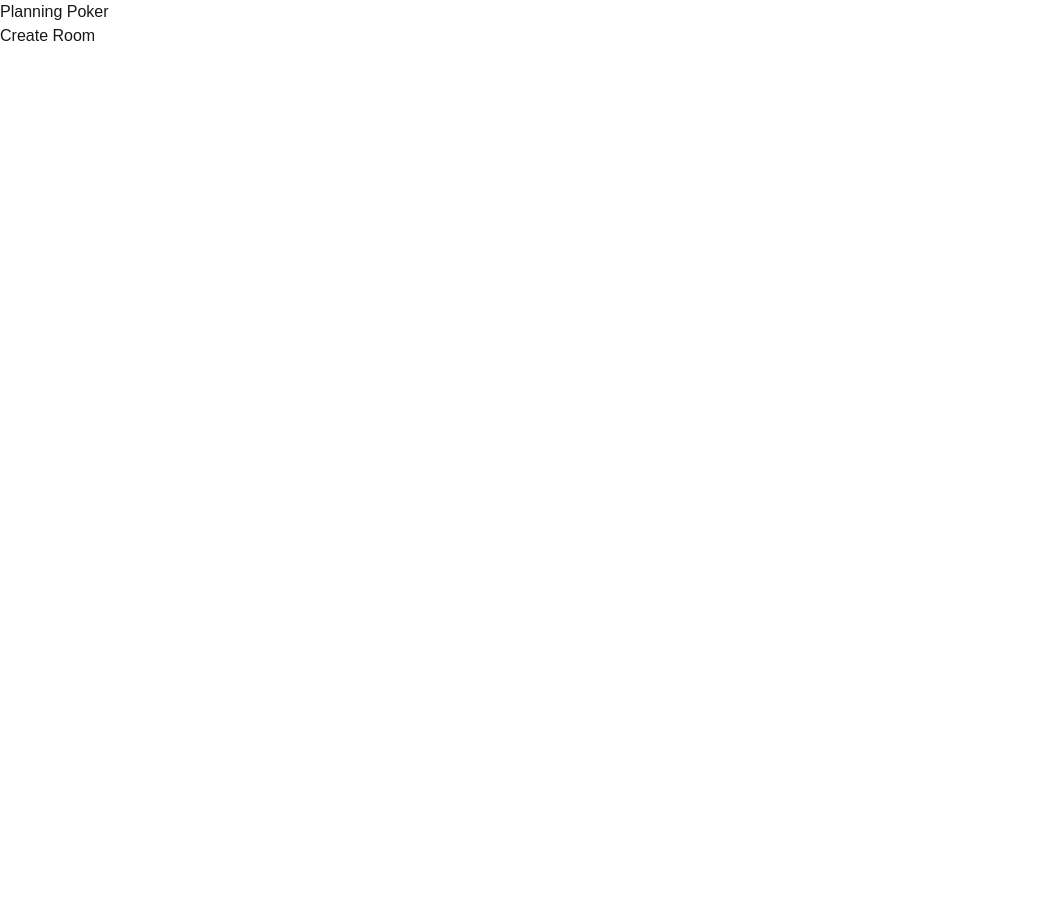
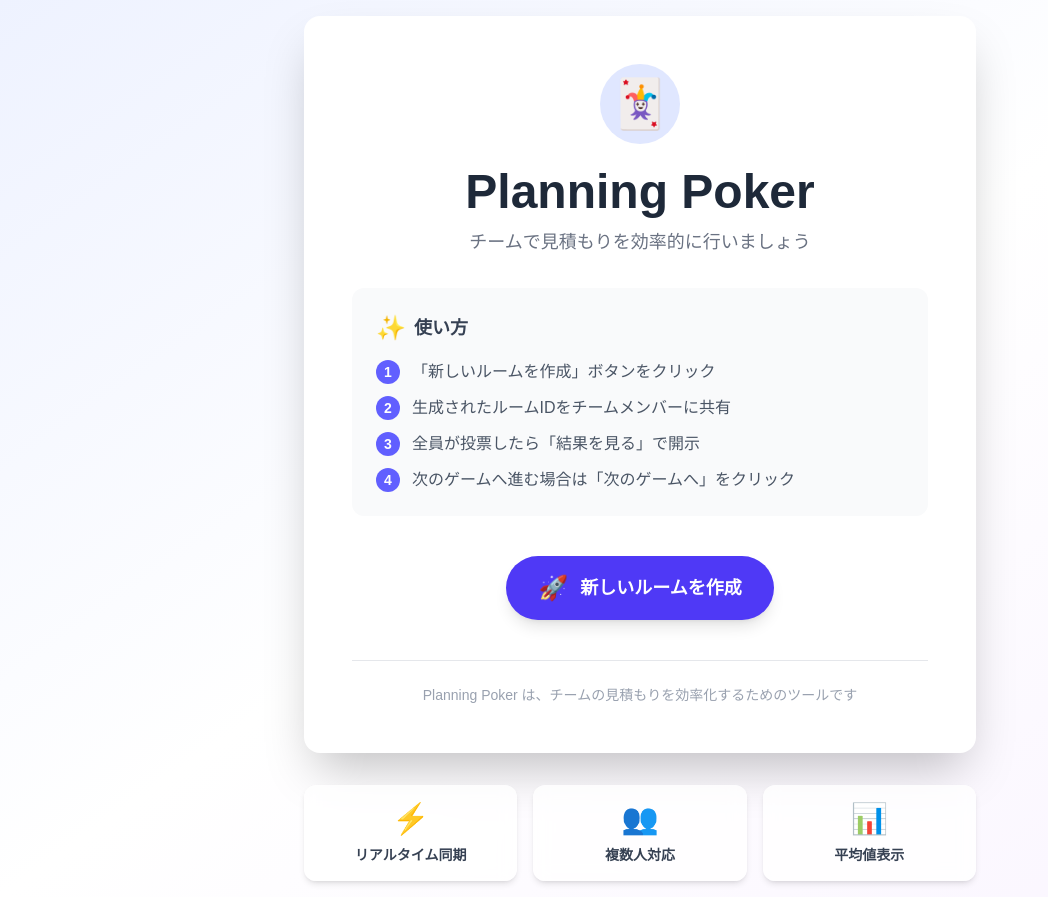
Before and after one commit to f96u/planning-poker, a Next.js app: page / in a window 1280 px wide. Shown: the whole page, without its empty margins (0-1048 px from the left). Before the commit the page ends 800 px from the top, so only its background shows below. Built offline with nearby package versions, Linux system fonts and the light colour scheme.

Commit message:
change: UIを変更

```diff
--- a/src/app/page.tsx
+++ b/src/app/page.tsx
@@ -1,11 +1,16 @@
 'use client';
+import { useState } from 'react';
 import { ref, push, serverTimestamp, set } from "firebase/database";
 import { db } from "@/lib/firebase";
 import { useRouter } from "next/navigation";
 
 export default function Home() {
   const router = useRouter();
+  const [isCreating, setIsCreating] = useState(false);
+
   const createRoom = async () => {
+    setIsCreating(true);
+    try {
       const newRoomRef = push(ref(db, 'rooms'))
       await set(newRoomRef, {
         createdAt: serverTimestamp(),
@@ -15,12 +20,105 @@ export default function Home() {
 
       const roomId = newRoomRef.key;
       router.push(`/room/${roomId}`);
+    } catch (error) {
+      console.error('Failed to create room:', error);
+      setIsCreating(false);
+    }
   }
 
   return (
-    <div>
-      <h1>Planning Poker</h1>
-      <button onClick={createRoom}>Create Room</button>
+    <div className="min-h-screen bg-gradient-to-br from-indigo-50 via-white to-purple-50 flex items-center justify-center p-4">
+      <div className="max-w-2xl w-full">
+        {/* メインコンテンツ */}
+        <div className="bg-white rounded-2xl shadow-2xl p-8 sm:p-12 text-center">
+          {/* アイコン・タイトル */}
+          <div className="mb-8">
+            <div className="inline-flex items-center justify-center w-20 h-20 bg-indigo-100 rounded-full mb-6">
+              <span className="text-5xl">🃏</span>
+            </div>
+            <h1 className="text-4xl sm:text-5xl font-extrabold text-gray-800 mb-3">
+              Planning Poker
+            </h1>
+            <p className="text-gray-500 text-lg">
+              チームで見積もりを効率的に行いましょう
+            </p>
+          </div>
+
+          {/* 説明 */}
+          <div className="mb-10 text-left bg-gray-50 rounded-xl p-6 space-y-4">
+            <h2 className="font-bold text-gray-700 text-lg mb-4 flex items-center gap-2">
+              <span className="text-2xl">✨</span>
+              使い方
+            </h2>
+            <div className="space-y-3 text-gray-600">
+              <div className="flex items-start gap-3">
+                <span className="flex-shrink-0 w-6 h-6 bg-indigo-500 text-white rounded-full flex items-center justify-center text-sm font-bold">1</span>
+                <p>「新しいルームを作成」ボタンをクリック</p>
+              </div>
+              <div className="flex items-start gap-3">
+                <span className="flex-shrink-0 w-6 h-6 bg-indigo-500 text-white rounded-full flex items-center justify-center text-sm font-bold">2</span>
+                <p>生成されたルームIDをチームメンバーに共有</p>
+              </div>
+              <div className="flex items-start gap-3">
+                <span className="flex-shrink-0 w-6 h-6 bg-indigo-500 text-white rounded-full flex items-center justify-center text-sm font-bold">3</span>
+                <p>全員が投票したら「結果を見る」で開示</p>
+              </div>
+              <div className="flex items-start gap-3">
+                <span className="flex-shrink-0 w-6 h-6 bg-indigo-500 text-white rounded-full flex items-center justify-center text-sm font-bold">4</span>
+                <p>次のゲームへ進む場合は「次のゲームへ」をクリック</p>
+              </div>
+            </div>
+          </div>
+
+          {/* 作成ボタン */}
+          <button
+            onClick={createRoom}
+            disabled={isCreating}
+            className={`
+              w-full sm:w-auto px-8 py-4 bg-indigo-600 hover:bg-indigo-700
+              text-white font-bold text-lg rounded-full shadow-lg
+              transition-all duration-200 transform hover:scale-105 active:scale-95
+              disabled:opacity-50 disabled:cursor-not-allowed disabled:transform-none
+              flex items-center justify-center gap-3 mx-auto
+            `}
+          >
+            {isCreating ? (
+              <>
+                <div className="animate-spin rounded-full h-5 w-5 border-t-2 border-b-2 border-white"></div>
+                <span>作成中...</span>
+              </>
+            ) : (
+              <>
+                <span className="text-2xl">🚀</span>
+                <span>新しいルームを作成</span>
+              </>
+            )}
+          </button>
+
+          {/* フッター情報 */}
+          <div className="mt-10 pt-6 border-t border-gray-200">
+            <p className="text-sm text-gray-400">
+              Planning Poker は、チームの見積もりを効率化するためのツールです
+            </p>
+          </div>
+        </div>
+
+        {/* 特徴 */}
+        <div className="mt-8 grid grid-cols-1 sm:grid-cols-3 gap-4">
+          <div className="bg-white/80 backdrop-blur-sm rounded-xl p-4 text-center shadow-md">
+            <div className="text-3xl mb-2">⚡</div>
+            <p className="text-sm font-semibold text-gray-700">リアルタイム同期</p>
+          </div>
+          <div className="bg-white/80 backdrop-blur-sm rounded-xl p-4 text-center shadow-md">
+            <div className="text-3xl mb-2">👥</div>
+            <p className="text-sm font-semibold text-gray-700">複数人対応</p>
+          </div>
+          <div className="bg-white/80 backdrop-blur-sm rounded-xl p-4 text-center shadow-md">
+            <div className="text-3xl mb-2">📊</div>
+            <p className="text-sm font-semibold text-gray-700">平均値表示</p>
+          </div>
+        </div>
+      </div>
     </div>
   );
 }
--- a/src/app/room/[id]/page.tsx
+++ b/src/app/room/[id]/page.tsx
@@ -97,123 +97,155 @@ export default function RoomPage() {
   const revealed = roomData?.status === 'revealed';
 
   const validVotes = usersList
-    .map(([_, user]) => user.vote)
+    .map(([, user]) => user.vote)
     .filter(vote => typeof vote === 'number') as number[];
   const average = validVotes.length > 0
     ? (validVotes.reduce((sum, vote) => sum + vote, 0) / validVotes.length).toFixed(1)
     : null;
 
   return (
-    <div className="min-h-screen bg-gray-100 p-8">
+    <div className="min-h-screen bg-gradient-to-br from-indigo-50 via-white to-purple-50">
       {roomData ?
         <>
           {/* ヘッダー & 管理パネル */}
-          <header className="bg-white shadow p-4 flex flex-col sm:flex-row justify-between items-center sticky top-0 z-10">
+          <header className="bg-white/80 backdrop-blur-md shadow-lg sticky top-0 z-20 border-b border-gray-200">
+            <div className="max-w-7xl mx-auto px-4 sm:px-6 lg:px-8">
+              <div className="flex flex-col sm:flex-row justify-between items-center py-4 gap-4">
+                <div className="flex items-center gap-3">
+                  <div className="inline-flex items-center justify-center w-10 h-10 bg-indigo-100 rounded-full">
+                    <span className="text-2xl">🃏</span>
+                  </div>
                   <div>
-              <h1 className="text-xl font-bold text-gray-700 flex items-center gap-2">
-                🃏 Room: <span className="font-mono bg-gray-100 px-2 rounded text-sm">{roomId}</span>
-              </h1>
+                    <h1 className="text-lg font-bold text-gray-800">Planning Poker</h1>
+                    <p className="text-xs text-gray-500 font-mono">Room: {roomId}</p>
+                  </div>
                 </div>
 
                 {/* アクションボタン */}
-            <div className="flex gap-3 mt-4 sm:mt-0">
+                <div className="flex gap-3">
                   {!revealed ? (
                     <button
                       onClick={revealCards}
-                  className="bg-indigo-600 hover:bg-indigo-700 text-white font-bold py-2 px-6 rounded-full shadow transition-all active:scale-95"
+                      className="bg-indigo-600 hover:bg-indigo-700 text-white font-bold py-2.5 px-6 rounded-full shadow-lg transition-all duration-200 transform hover:scale-105 active:scale-95 flex items-center gap-2"
                     >
-                  結果を見る (Open)
+                      <span>👁️</span>
+                      <span>結果を見る</span>
                     </button>
                   ) : (
                     <button
                       onClick={resetTable}
-                  className="bg-gray-600 hover:bg-gray-700 text-white font-bold py-2 px-6 rounded-full shadow transition-all active:scale-95 flex items-center gap-2"
+                      className="bg-gray-600 hover:bg-gray-700 text-white font-bold py-2.5 px-6 rounded-full shadow-lg transition-all duration-200 transform hover:scale-105 active:scale-95 flex items-center gap-2"
                     >
-                  🔄 次のゲームへ (Reset)
+                      <span>🔄</span>
+                      <span>次のゲームへ</span>
                     </button>
                   )}
                 </div>
+              </div>
+            </div>
           </header>
 
-          <main className="max-w-5xl mx-auto p-4 sm:p-8">
+          <main className="max-w-7xl mx-auto px-4 sm:px-6 lg:px-8 py-8 pb-32">
             {/* ステータス表示 */}
-            <div className="text-center mb-8">
+            <div className="text-center mb-10">
               {revealed ? (
-                <div className="animate-fade-in-up">
-                  <p className="text-sm text-gray-500 uppercase tracking-widest font-bold mb-1">Result</p>
-                  <div className="text-4xl font-extrabold text-indigo-600">
-                    平均: {average ?? '-'}
+                <div className="bg-white/80 backdrop-blur-sm rounded-2xl shadow-xl p-8 max-w-md mx-auto">
+                  <p className="text-sm text-gray-500 uppercase tracking-widest font-bold mb-2">結果</p>
+                  <div className="text-5xl font-extrabold text-indigo-600 mb-2">
+                    {average ?? '-'}
                   </div>
+                  <p className="text-sm text-gray-400">平均値</p>
                 </div>
               ) : (
-                <div className="text-gray-400 font-medium flex items-center justify-center gap-2">
-                  <span className="relative flex h-3 w-3">
+                <div className="bg-white/80 backdrop-blur-sm rounded-2xl shadow-lg p-6 max-w-md mx-auto">
+                  <div className="flex items-center justify-center gap-3">
+                    <span className="relative flex h-4 w-4">
                       <span className="animate-ping absolute inline-flex h-full w-full rounded-full bg-green-400 opacity-75"></span>
-                    <span className="relative inline-flex rounded-full h-3 w-3 bg-green-500"></span>
+                      <span className="relative inline-flex rounded-full h-4 w-4 bg-green-500"></span>
                     </span>
-                  投票受付中...
+                    <p className="text-gray-600 font-semibold">投票受付中...</p>
+                  </div>
+                  <p className="text-xs text-gray-400 mt-2">
+                    {usersList.filter(([, u]) => u.vote !== null && u.vote !== undefined).length} / {usersList.length} 人が投票済み
+                  </p>
                 </div>
               )}
             </div>
 
             {/* メンバーリスト（テーブル） */}
-            <div className="flex flex-wrap justify-center gap-6 mb-12">
+            <div className="bg-white/80 backdrop-blur-sm rounded-2xl shadow-xl p-6 sm:p-8 mb-8">
+              <h2 className="text-xl font-bold text-gray-800 mb-6 flex items-center gap-2">
+                <span>👥</span>
+                <span>参加メンバー</span>
+                <span className="text-sm font-normal text-gray-500 ml-auto">
+                  ({usersList.length}人)
+                </span>
+              </h2>
+              <div className="flex flex-wrap justify-center gap-4 sm:gap-6">
                 {usersList.map(([uid, user]) => {
                   const hasVoted = user.vote !== undefined && user.vote !== null;
                   return (
                     <div
                       key={uid}
                       className={`
-                      relative w-28 h-40 rounded-xl shadow-md flex flex-col items-center justify-center transition-all duration-300
-                      ${hasVoted ? 'bg-white -translate-y-1' : 'bg-gray-100'}
-                      ${revealed && user.vote === '?' ? 'border-2 border-yellow-400' : ''}
+                        relative w-28 h-40 sm:w-32 sm:h-44 rounded-xl shadow-lg flex flex-col items-center justify-center transition-all duration-300
+                        ${hasVoted ? 'bg-gradient-to-br from-indigo-50 to-purple-50 -translate-y-2 shadow-xl border-2 border-indigo-200' : 'bg-gray-50 border-2 border-gray-200'}
+                        ${revealed && user.vote === '?' ? 'border-yellow-400 bg-yellow-50' : ''}
                         ${!user.online ? 'opacity-40 grayscale' : ''}
                       `}
                     >
                       {/* カードの中身 */}
                       <div className={`
-                      text-4xl font-bold mb-2
+                        text-5xl font-bold mb-3 transition-all duration-300
                         ${revealed ? 'text-gray-800' : 'text-transparent'}
                         ${!revealed && hasVoted ? 'text-green-500' : ''}
                       `}>
                         {revealed
                           ? user.vote ?? '-'
-                        : (hasVoted ? '✔' : '')}
+                          : (hasVoted ? '✓' : '')}
                       </div>
 
                       {/* 名前 */}
-                    <div className="absolute bottom-3 w-full text-center px-2">
-                      <p className="text-xs font-bold text-gray-500 truncate">{user.name}</p>
+                      <div className="absolute bottom-4 w-full text-center px-2">
+                        <p className="text-sm font-bold text-gray-700 truncate">{user.name}</p>
+                        {!user.online && (
+                          <p className="text-xs text-gray-400 mt-1">オフライン</p>
+                        )}
                       </div>
 
                       {/* 投票済みバッジ（未開示時のみ） */}
                       {!revealed && hasVoted && (
-                      <div className="absolute top-2 right-2 w-3 h-3 bg-green-500 rounded-full border-2 border-white"></div>
+                        <div className="absolute top-3 right-3 w-4 h-4 bg-green-500 rounded-full border-2 border-white shadow-md"></div>
                       )}
                     </div>
                   );
                 })}
               </div>
+            </div>
           </main>
 
           {/* 自分の手札（投票エリア） */}
-          <div className="fixed bottom-0 left-0 right-0 bg-white/90 backdrop-blur-md p-4 shadow-[0_-5px_20px_rgba(0,0,0,0.1)] border-t border-gray-200">
+          <div className="fixed bottom-0 left-0 right-0 bg-white/95 backdrop-blur-md shadow-[0_-5px_30px_rgba(0,0,0,0.15)] border-t border-gray-200 z-10">
+            <div className="max-w-7xl mx-auto px-4 sm:px-6 lg:px-8 py-6">
               <div className="max-w-3xl mx-auto">
-              <div className="flex gap-3 overflow-x-auto pb-2 justify-start sm:justify-center px-2">
+                <p className="text-sm font-semibold text-gray-600 mb-4 text-center">
+                  {revealed ? '結果が開示されました' : 'カードを選んで投票してください'}
+                </p>
+                <div className="flex gap-3 overflow-x-auto pb-2 justify-center px-2">
                   {CARDS.map((card) => {
                     const isSelected = userId && roomData.users?.[userId]?.vote === card;
                     return (
                       <button
                         key={card}
                         onClick={() => handleVote(card)}
-                      disabled={revealed} // 開示後は投票禁止
+                        disabled={revealed}
                         className={`
-                        flex-shrink-0 w-12 h-16 sm:w-16 sm:h-24 rounded-lg font-bold text-xl sm:text-2xl transition-all duration-200
-                        border-2 shadow-sm
+                          shrink-0 w-16 h-24 sm:w-20 sm:h-28 rounded-xl font-bold text-2xl sm:text-3xl transition-all duration-200
+                          border-2 shadow-lg
                           ${isSelected
-                          ? 'bg-indigo-600 text-white border-indigo-600 -translate-y-3 shadow-indigo-200'
-                          : 'bg-white text-gray-600 border-gray-200 hover:border-indigo-300 hover:bg-indigo-50'}
-                        ${revealed ? 'opacity-50 cursor-not-allowed' : ''}
+                            ? 'bg-indigo-600 text-white border-indigo-700 -translate-y-4 shadow-indigo-300 scale-110'
+                            : 'bg-white text-gray-700 border-gray-300 hover:border-indigo-400 hover:bg-indigo-50 hover:shadow-xl'}
+                          ${revealed ? 'opacity-50 cursor-not-allowed hover:scale-100 hover:translate-y-0' : 'hover:-translate-y-2'}
                         `}
                       >
                         {card}
@@ -223,11 +255,17 @@ export default function RoomPage() {
                 </div>
               </div>
             </div>
+          </div>
         </>
         :
-        <div className="text-center py-10">
-          <div className="animate-spin rounded-full h-12 w-12 border-t-2 border-b-2 border-gray-900 mx-auto mb-4"></div>
-          <p className="text-gray-500">ルームデータを読み込んでいます...</p>
+        <div className="min-h-screen flex items-center justify-center">
+          <div className="text-center">
+            <div className="inline-flex items-center justify-center w-16 h-16 bg-indigo-100 rounded-full mb-6">
+              <div className="animate-spin rounded-full h-8 w-8 border-t-2 border-b-2 border-indigo-600"></div>
+            </div>
+            <p className="text-gray-600 font-semibold">ルームデータを読み込んでいます...</p>
+            <p className="text-sm text-gray-400 mt-2">しばらくお待ちください</p>
+          </div>
         </div>
       }
     </div>
```
Lines whose indentation alone changed are shown as unchanged.
